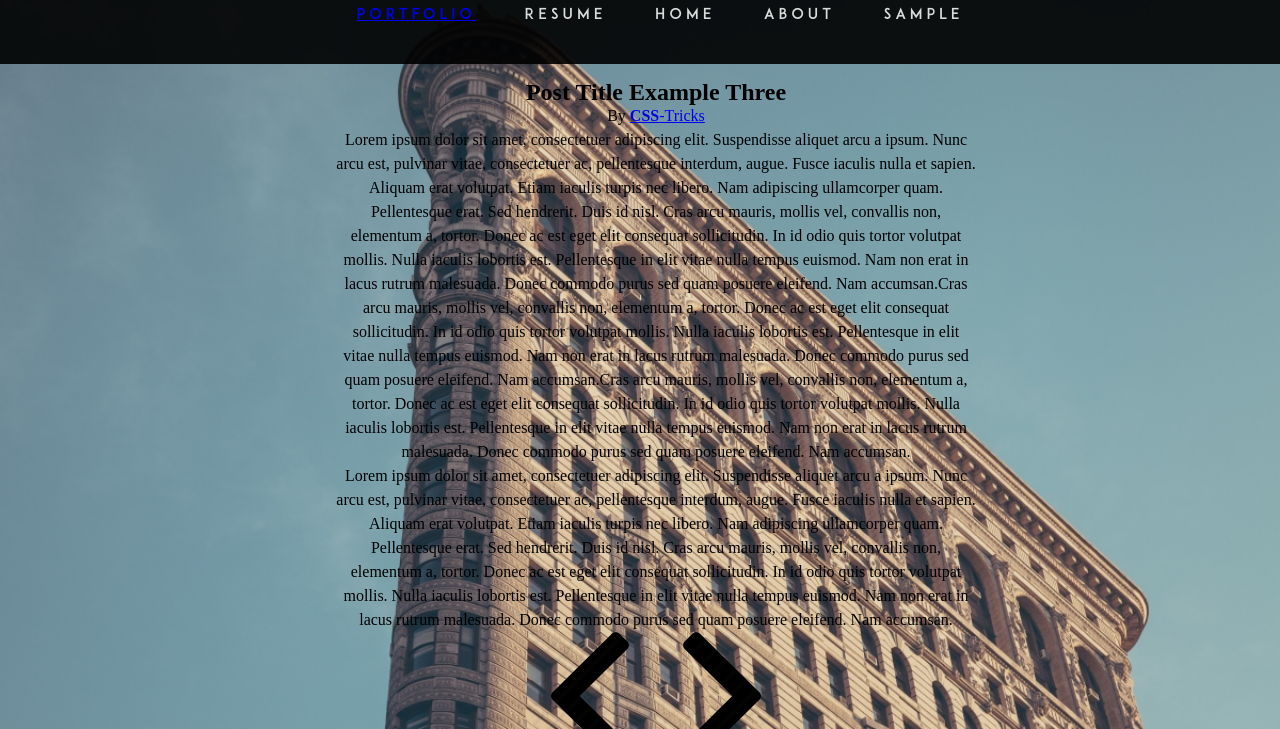
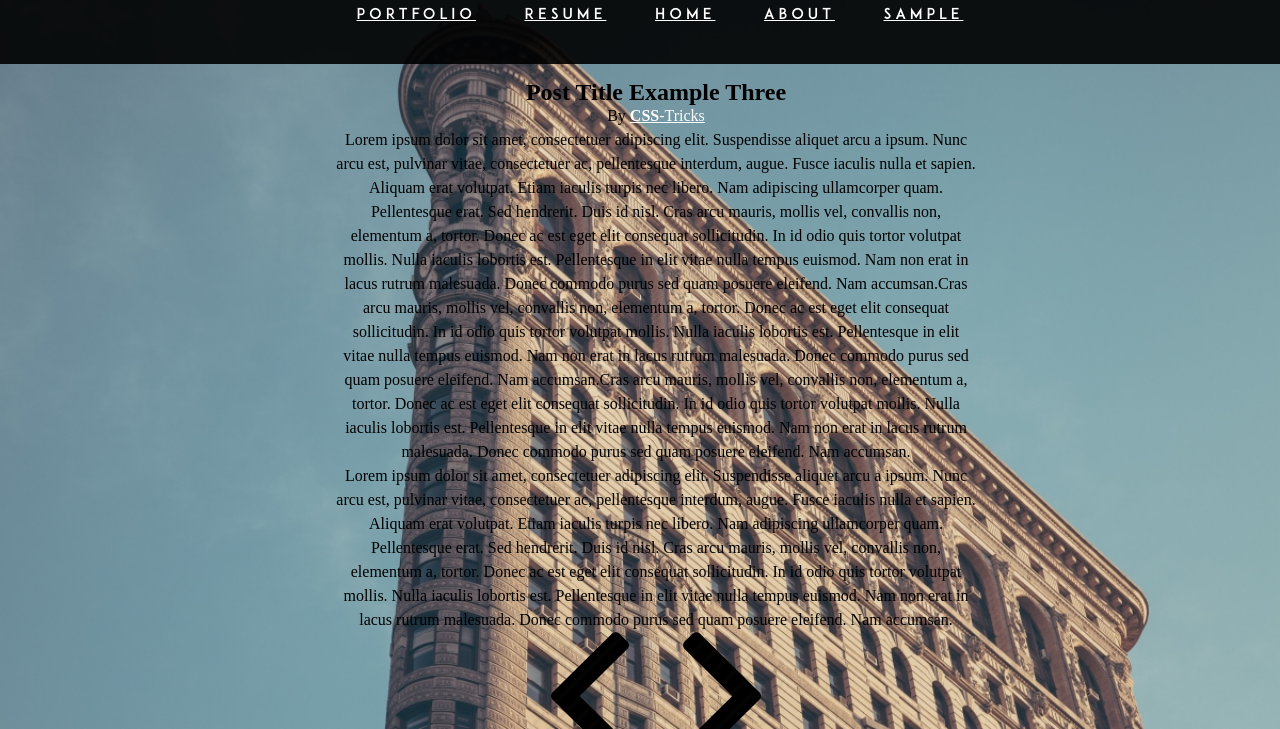
Before and after one commit to JosephNam/SOPA, a website: page index.html in a window 1280 px wide. Shown: the part 71-800 px from the top of the page. Drawn offline with Linux system fonts and the light colour scheme.

Commit message:
finished hyperlinking

```diff
--- a/index.html
+++ b/index.html
@@ -29,10 +29,18 @@
                 <li>
                 	<a href="#portfolio" onclick=$().click(); >Portfolio</a>
                 </li>
-                <li> Resume </li>
-                <li> Home </li>
-                <li> About </li>
-                <li> Sample </li>
+                <li>
+                    <a href="#resume" onclick=$().click(); >Resume</a>
+                </li>
+                <li>
+                    <a href="#home" onclick=$().click(); >Home</a>
+                </li>
+                <li>
+                    <a href="#about" onclick=$().click(); >About</a>
+                </li>
+                <li>
+                    <a href="#sample" onclick=$().click(); >Sample</a>
+                </li>
             </ul>
         </div>
     </div>
--- a/style.css
+++ b/style.css
@@ -93,8 +93,13 @@
 	line-height: 1.5em;
 }
 
-<<<<<<< HEAD
-
-=======
-
->>>>>>> 54e8bc6c4468cd4350c7aa7cf443f109280e81de
+a,
+a:active,
+a:visited
+{
+	color:white;
+}
+a:hover
+{
+	color:rgba(90,90,90,1);
+}
```
